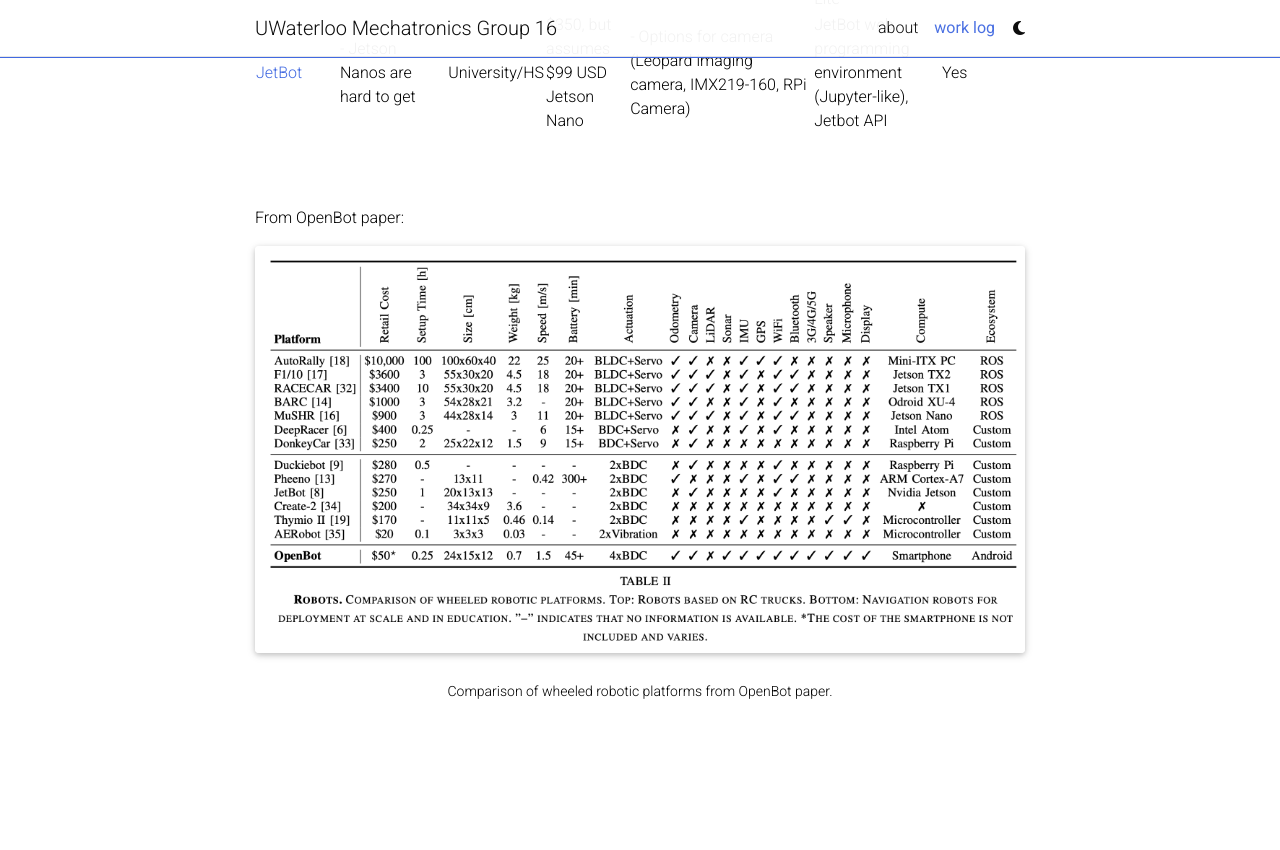
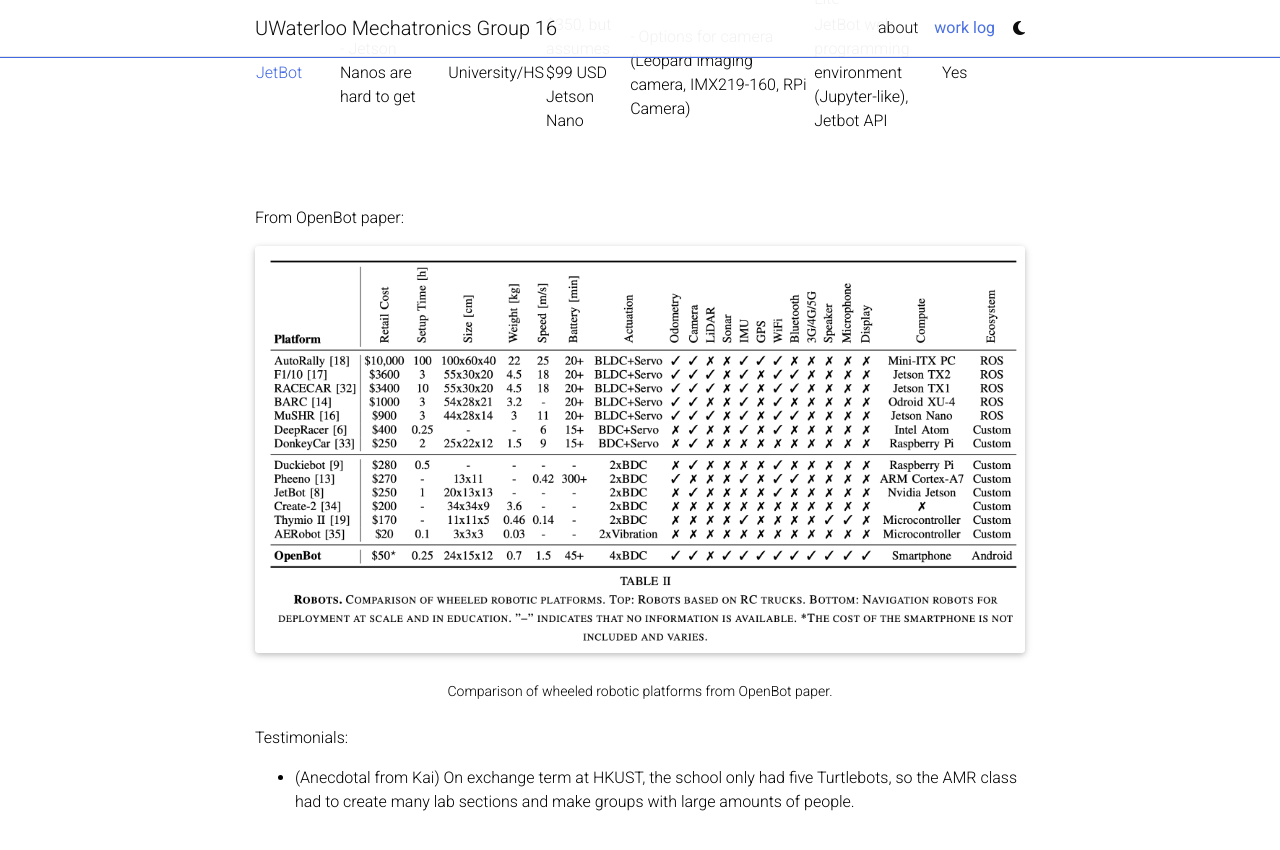
Before and after one commit to uwtron16/uwtron16.github.io, a Jekyll site: the page built from _posts/2025-09-20-marketresearch.md, in a window 1280 px wide and 900 px high, scrolled down 1031 px. Shown: the top 850 px of the window. Built offline with Jekyll 4.4.1, drawn with Linux system fonts in a browser that asks for light colours; comment, search, counter and statistics services are not loaded; a style sheet for code colours, icons or effects is not loaded; before the commit the page ends 1827 px from its top, so only the background shows below that.

Commit message:
testimonial

```diff
--- a/_posts/2025-09-20-marketresearch.md
+++ b/_posts/2025-09-20-marketresearch.md
@@ -28,3 +28,6 @@
 <div class="caption">
     Comparison of wheeled robotic platforms from OpenBot paper.
 </div>
+
+Testimonials:
+- (Anecdotal from Kai) On exchange term at HKUST, the school only had five Turtlebots, so the AMR class had to create many lab sections and make groups with large amounts of people.
```
